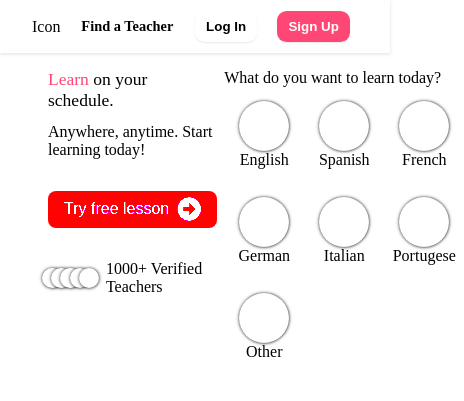
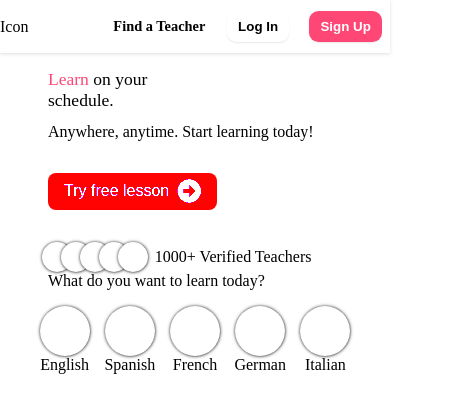
Before and after one commit to SuryanshPandeyy/project3, a plain HTML site: page index.html in a window 390 px wide. Shown: the top 401 px of the page, 464 px wide, since content can reach past the window. Drawn offline with Linux system fonts and the light colour scheme.

Commit message:
updating style.css

```diff
--- a/style.css
+++ b/style.css
@@ -5,8 +5,6 @@
 }
 
 .header {
- width: 100%;
- height: fit-content;
  box-shadow: 0 .06rem .2rem 0rem rgba(145, 145, 145, 0.3);
  padding: .7rem 0;
 }
@@ -16,7 +14,7 @@
  flex-direction: row;
  justify-content: space-between;
  align-items: center;
- padding: 0 2rem;
+ padding: 0;
 }
 
 .header .session button {
@@ -108,13 +106,19 @@
 .icon-box .icons {
  margin-top: 1rem;
  display: grid;
- grid-template-columns: 5rem 5rem 5rem;
- grid-template-rows: 4rem 4rem 4rem;
+ grid-template-columns: repeat(auto-fit, minmax(30px, 1fr));
  justify-content: center;
  align-items: center;
  place-items: center;
  place-content: center;
- grid-gap: 2rem 0;
+ grid-gap: 2rem;
+}
+
+@media only screen and (max-width:426px) {
+ .inner-box{
+  flex-direction: column;
+
+ }
 }
 
 .icon-box .icons .icon {
```
